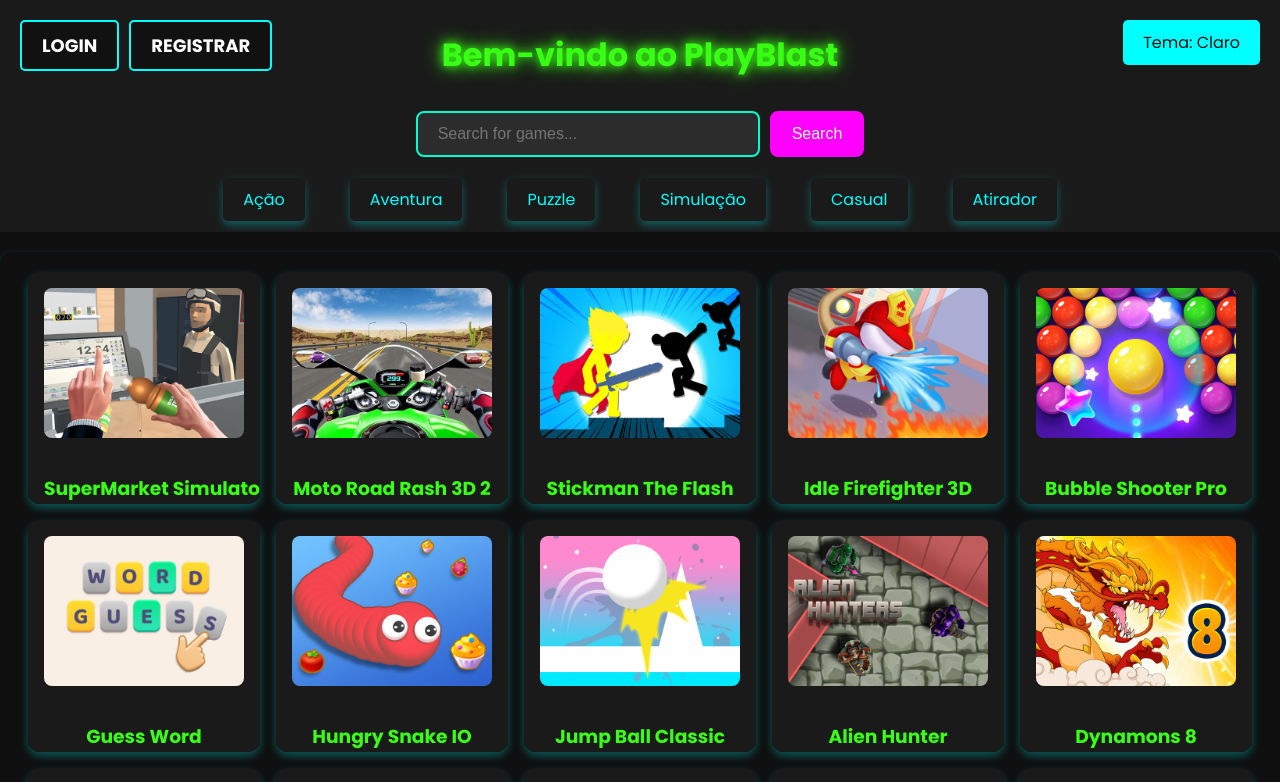
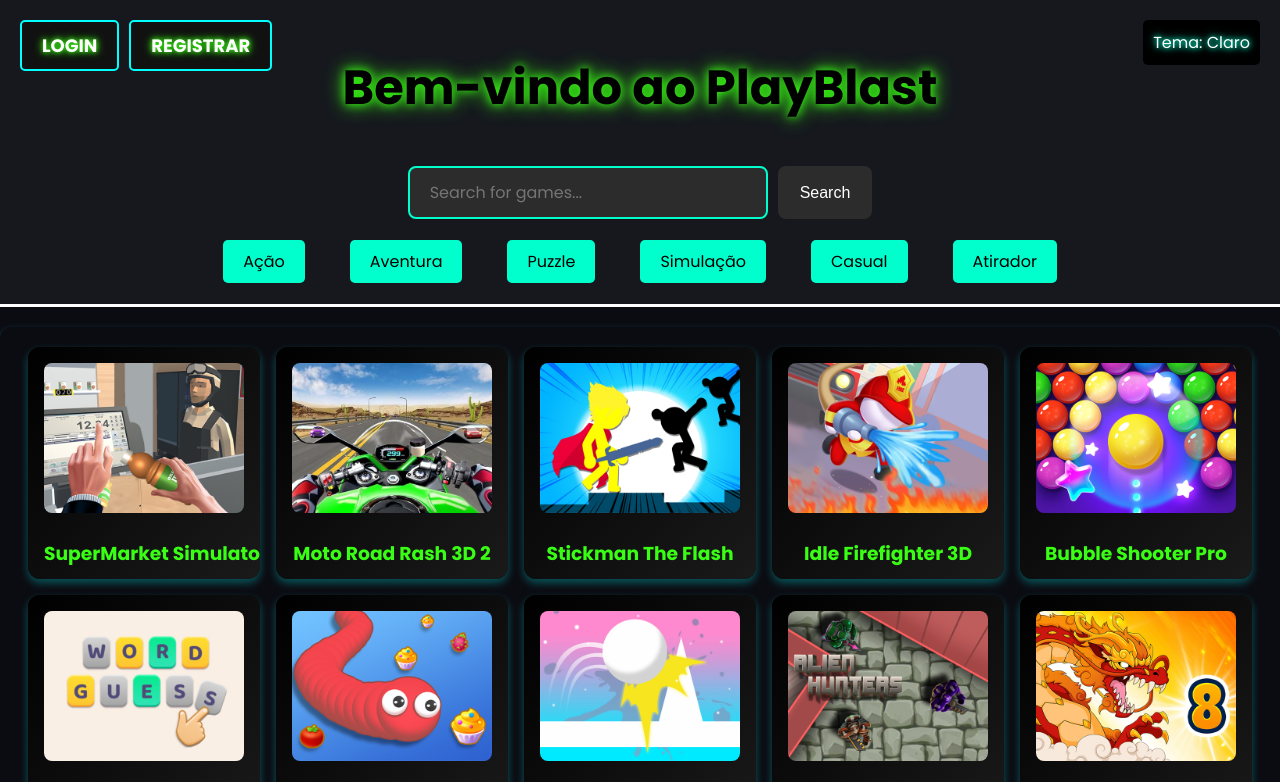
Before and after one commit to pedrolucas201/site-de-jogos, a React (Create React App) app: page / in a window 1280 px wide. Shown: the top 782 px of the page. Built offline with nearby package versions, Linux system fonts and the light colour scheme; no server answers.

Commit message:
feat: light-theme at styles.css feat: Header component

```diff
--- /dev/null
+++ b/src/components/Header.tsx
@@ -0,0 +1,37 @@
+// Header.tsx
+import React from 'react';
+import { Link } from 'react-router-dom';
+import SearchBar from './SearchBar';
+
+interface HeaderProps {
+  theme: 'light' | 'dark';
+  toggleTheme: () => void;
+}
+
+const handleSearch = (query: string) => {
+    setSearchQuery(query.toLowerCase());
+  };
+
+const Header: React.FC<HeaderProps> = ({ theme, toggleTheme }) => {
+  return (
+    <header className={theme === 'light' ? 'light-header' : 'dark-header'}>
+      <h1>Bem-vindo ao PlayBlast</h1>
+      <SearchBar onSearch={handleSearch}/>
+      <nav>
+        <ul>
+          <li><Link to="/category/acao">Ação</Link></li>
+          <li><Link to="/category/aventura">Aventura</Link></li>
+          <li><Link to="/category/puzzle">Puzzle</Link></li>
+          <li><Link to="/category/simulacao">Simulação</Link></li>
+          <li><Link to="/category/casual">Casual</Link></li>
+          <li><Link to="/category/shooter">Atirador</Link></li>
+        </ul>
+      </nav>
+    </header>
+  );
+};
+
+export default Header;
+function setSearchQuery(arg0: string) {
+    throw new Error('Function not implemented.');
+}
--- a/src/components/ThemeSwitcher.tsx
+++ b/src/components/ThemeSwitcher.tsx
@@ -8,8 +8,10 @@ const ThemeSwitcher: React.FC = () => {
     const isHomePage = location.pathname === '/';
 
     const toggleTheme = () => {
-        setTheme(theme === 'light' ? 'dark' : 'light');
+      const newTheme = theme === 'light' ? 'dark' : 'light';
+      setTheme(newTheme);
     };
+
 
     useEffect(() => {
         document.body.className = theme === 'light' ? 'light-theme' : 'dark-theme';
--- a/src/pages/Home.tsx
+++ b/src/pages/Home.tsx
@@ -2,13 +2,14 @@ import React, { useState } from 'react';
 import { Link } from 'react-router-dom';
 import GameCard from '../components/GameCard';
 import { games } from '../data/gamesData';
-import SearchBar from '../components/SearchBar';
+import Header from '../components/Header'; // Importando o Header
 import { Helmet } from 'react-helmet';
 import { useAuthState } from 'react-firebase-hooks/auth';
 import { auth } from '../firebaseConfig';
 
 const Home: React.FC = () => {
   const [searchQuery, setSearchQuery] = useState('');
+  const [theme, setTheme] = useState<'light' | 'dark'>('dark');
   const [user] = useAuthState(auth); // Verifica o estado de autenticação
 
   const handleSearch = (query: string) => {
@@ -19,64 +20,32 @@ const Home: React.FC = () => {
     game.title.toLowerCase().includes(searchQuery)
   );
 
+  const toggleTheme = () => {
+    setTheme(theme === 'light' ? 'dark' : 'light');
+  };
+
   return (
     <div>
       <Helmet>
         <meta name="description" content="Encontre os melhores jogos online em nosso site!" />
         <title>PlayBlast</title>
       </Helmet>
-      <header>
-        <h1>Bem-vindo ao PlayBlast</h1>
-        <SearchBar onSearch={handleSearch} /> {/* Barra de busca */}
-        <nav>
-          <ul>
-            <li>
-              <Link to="/category/acao">Ação</Link>
-            </li>
-            <li>
-              <Link to="/category/aventura">Aventura</Link>
-            </li>
-            <li>
-              <Link to="/category/puzzle">Puzzle</Link>
-            </li>
-            <li>
-              <Link to="/category/simulacao">Simulação</Link>
-            </li>
-            <li>
-              <Link to="/category/casual">Casual</Link>
-            </li>
-            <li>
-              <Link to="/category/shooter">Atirador</Link>
-            </li>
-          </ul>
-        </nav>
-      </header>
+      <Header theme={theme} toggleTheme={toggleTheme} /> {/* Passando as props */}
       <div className="auth-buttons">
         {!user && (
           <>
-            <Link to="/login" className="neon-button">
-              Login
-            </Link>
-            <Link to="/register" className="neon-button">
-              Registrar
-            </Link>
+            <Link to="/login" className="neon-button">Login</Link>
+            <Link to="/register" className="neon-button">Registrar</Link>
           </>
         )}
         {user && (
-          <Link to="/perfil" className="neon-button">
-            Perfil
-          </Link>
+          <Link to="/perfil" className="neon-button">Perfil</Link>
         )}
       </div>
       <main>
         <section className="games-grid">
           {filteredGames.map(game => (
-            <GameCard
-              key={game.id}
-              id={game.id}
-              title={game.title}
-              thumbnail={game.thumbnail}
-            />
+            <GameCard key={game.id} id={game.id} title={game.title} thumbnail={game.thumbnail} />
           ))}
         </section>
       </main>
--- a/src/styles/styles.css
+++ b/src/styles/styles.css
@@ -3,33 +3,101 @@
 @import url('https://fonts.googleapis.com/css2?family=Press+Start+2P&display=swap');
 
 body {
-  font-family: Poppins, sans-serif;
-  background-color: #0f0f0f;
+  font-family: 'Poppins', sans-serif;
   margin: 0;
   padding: 0;
   height: 100%;
   width: 100%;
-  color: #00ffff;
   transition: background-color 0.3s ease, color 0.3s ease;
 }
 
-/* Container principal */
-#root {
-  display: flex;
-  flex-direction: column;
-  min-height: 100vh;
+/* Tema escuro */
+.dark-theme {
+  background-color: #0b0c12; /* Fundo mais escuro */
+  color: #f5f5f5;
 }
 
-/* Cabeçalho */
+.dark-theme header,
+.dark-theme footer {
+  font-family: Poppins, sans-serif;
+  background-color: #16181e;
+  color: #e6e6e6;
+}
+
+.dark-theme h1,
+.dark-theme nav a {
+  font-family: Poppins, sans-serif;
+  color: #000000;
+}
+
+.dark-theme .search-bar input[type="text"] {
+  font-family: Poppins, sans-serif;
+  background-color: #2c2c2c;
+  color: #00ffcc;
+}
+
+.dark-theme .search-bar button {
+  background-color: #2c2c2c;
+  border: 2px solid #2c2c2c;
+  color: white;
+}
+
+.dark-theme .theme-switcher:hover {
+  color: #00a80e;
+  text-shadow: 0 0 10px #00fff2, 0 0 20px #00fff2;
+}
+
+/* Tema claro */
+.light-theme {
+  background-color: #e3f2fd; /* Azul mais claro */
+  color: #0e0e10;
+}
+
+.light-theme header,
+.light-theme footer {
+  font-family: Poppins, sans-serif;
+  background-color: #2d557a;
+  color: #0e0e10;
+}
+
+.light-theme h1,
+.light-theme nav a {
+  font-family: Poppins, sans-serif;
+  text-shadow: 0 0 5px #00ffcc, 0 0 10px #00ffcc;
+  color: #0e0e10;
+}
+
+.light-theme .search-bar input[type="text"] {
+  font-family: Poppins, sans-serif;
+  background-color: #2c2c2c;
+  color: #00ffcc;
+}
+
+.light-theme .search-bar button {
+  background-color: #2c2c2c;
+  border: 2px solid #2c2c2c;
+  color: white;
+}
+
+.light-theme .theme-switcher:hover {
+  color: #00ffcc;
+  text-shadow: 0 0 5px #00ffcc, 0 0 10px #00ffcc;
+}
+
+
+
+/* Estilo neon-gaming */
 header {
-  background-color: #1a1a1a;
-  color: #00ffff;
-  padding: 10px 0;
   text-align: center;
-  width: 100%;
-  position: relative;
-  flex-shrink: 0;
-  z-index: 1;
+  padding: 20px;
+  border-bottom: 3px solid #fff;
+}
+
+h1 {
+  font-family: Poppins, sans-serif;
+  font-size: 3rem;
+  color: #fff;
+  text-shadow: 0 0 10px #00ffcc, 0 0 20px #00ffcc;
 }
 
 nav ul {
@@ -50,17 +118,65 @@ nav ul li {
 }
 
 nav ul li a {
-  color: #00ffff;
-  text-decoration: none;
+  font-size: 1rem; /* Tamanho ajustado para telas menores */
+  text-shadow: 0 0 5px #00ffcc, 0 0 10px #00ffcc;
+  background-color: #00ffcc;
+  color: #0e0e10;
   padding: 10px 20px;
   border-radius: 5px;
-  transition: background-color 0.3s ease, box-shadow 0.3s ease;
-  box-shadow: 0 4px 8px rgba(0, 255, 255, 0.3);
+  transition: color 0.3s ease;
 }
 
 nav ul li a:hover {
-  background-color: #00bfff;
-  box-shadow: 0 6px 12px rgba(0, 255, 255, 0.6);
+  color: #ff00cc;
+  text-shadow: 0 0 5px #ff00cc, 0 0 15px #ff00cc;
+}
+
+/* Botões Neon */
+.neon-button {
+  font-size: 1rem;
+  color: #fff;
+  padding: 10px 20px;
+  border: 2px solid #39ff14;
+  background-color: transparent;
+  cursor: pointer;
+  text-shadow: 0 0 5px #39ff14, 0 0 10px #39ff14;
+  transition: background-color 0.3s ease, text-shadow 0.3s ease;
+}
+
+.neon-button:hover {
+  background-color: #39ff14;
+  text-shadow: 0 0 10px #39ff14, 0 0 20px #39ff14;
+}
+
+
+/* Switch de Tema */
+.theme-switcher {
+  font-family: Poppins, sans-serif;
+  position: fixed;
+  top: 20px;
+  right: 20px;
+  font-size: 1rem;
+  padding: 10px;
+  color: #fff;
+  border: none;
+  background-color: #000000;
+  border-radius: 5px;
+  cursor: pointer;
+  text-shadow: 0 0 5px #00ffcc, 0 0 10px #00ffcc;
+}
+
+.theme-switcher:hover {
+  color: #ff00cc;
+  text-shadow: 0 0 10px #ff00cc, 0 0 20px #ff00cc;
+}
+
+/* Footer */
+footer {
+  text-align: center;
+  padding: 20px;
+  font-size: 1rem;
+  text-shadow: 0 0 5px #00ffcc, 0 0 10px #00ffcc;
 }
 
 /* Grid de Jogos */
@@ -81,7 +197,7 @@ nav ul li a:hover {
 
 /* Card de Jogos */
 .game-card {
-  background: linear-gradient(135deg, #1a1a1a 0%, #1a1a1a 100%);
+  background: linear-gradient(135deg, #000000 0%, #1a1a1a 100%);
   border-radius: 12px;
   padding: 16px;
   box-shadow: 0 4px 8px rgba(0, 255, 255, 0.3);
@@ -109,10 +225,9 @@ nav ul li a:hover {
   max-width: 100%;
   height: auto;
   border-radius: 8px;
-  margin-bottom: 10px;
 }
 
-/* Contêiner do Iframe */
+/* Contêiner de Iframe */
 .iframe-container {
   display: flex;
   justify-content: center;
@@ -123,21 +238,9 @@ nav ul li a:hover {
   border-radius: 12px;
   box-shadow: 0 4px 8px rgba(0, 255, 255, 0.3);
   transition: box-shadow 0.3s ease;
-  z-index: 1;
 }
 
-/* Rodapé */
-footer {
-  text-align: center;
-  padding: 10px;
-  background-color: #1a1a1a;
-  color: #00ffff;
-  position: relative;
-  z-index: 1;
-  flex-shrink: 0;
-}
-
-/* Botão de voltar para a página inicial */
+/* Botão de Voltar para a Página Inicial */
 .back-to-home-button {
   position: fixed;
   bottom: 20px;
@@ -149,82 +252,20 @@ footer {
   color: #0f0f0f;
   font-size: 16px;
   cursor: pointer;
-  z-index: 1000;
   transition: background-color 0.3s ease;
-  font-family: Poppins, sans-serif;
 }
 
 .back-to-home-button:hover {
   background-color: #ff007f;
 }
 
-/* Switch de tema */
-
-.theme-switcher {
-  font-family: Poppins, sans-serif;
-  position: absolute;
-  top: 20px;
-  right: 20px;
-  padding: 10px 20px;
-  border: none;
-  border-radius: 5px;
-  background-color: #00ffff;
-  color: #0f0f0f;
-  font-size: 16px;
-  cursor: pointer;
-  z-index: 1000;
-}
-
-.theme-switcher:hover {
-  background-color: #00bfff;
-}
-
-/* Tema Claro */
-body.light-theme {
-  background-color: #ddd9ce;
-  color: #000000;
-}
-
-header.light-theme {
-  background-color: #00ffff;
-  color: #0f0f0f;
-  padding: 10px 0;
-  text-align: center;
-  width: 100%;
-  position: relative;
-  flex-shrink: 0;
-  z-index: 1;
-
-}
-
-footer.light-theme {
-  background-color: #00ffff;
-  color: #0f0f0f;
-}
-
-.game-card.light-theme {
-  background: linear-gradient(135deg, #ffffff 0%, #f0f0f0 100%);
-  box-shadow: 0 4px 8px rgba(255, 0, 255, 0.3);
-}
-
-.game-card.light-theme h3 {
-  color: #ff00ff;
-}
-
-.back-to-home-button.light-theme {
-  background-color: #00ffff;
-  color: #0f0f0f;
-}
-
 /* Barra de Pesquisa */
-
 .search-bar {
   display: flex;
   justify-content: center;
   margin: 20px 0;
   padding: 10px;
   border-radius: 8px;
-  font: Poppins, sans-serif;
 }
 
 .search-bar input[type="text"] {
@@ -232,12 +273,8 @@ footer.light-theme {
   font-size: 16px;
   border: 2px solid #00ffcc;
   border-radius: 8px;
-  outline: none;
   background-color: #2c2c2c;
   color: #00ffcc;
-  flex-grow: 1;
-  max-width: 300px;
-  font: Poppins, sans-serif;
 }
 
 .search-bar button {
@@ -251,41 +288,8 @@ footer.light-theme {
   cursor: pointer;
 }
 
-.search-bar input[type="text"]:focus {
-  border-color: #ff00ff;
-}
-
-.search-input ::placeholder{
-  font: Poppins, sans-serif;
-}
-
-/* Estilos para Botões Neon */
-.neon-button {
-  display: inline-block;
-  padding: 10px 20px;
-  font-size: 18px;
-  font-weight: bold;
-  color: #fff;
-  background-color: #111;
-  border: 2px solid #0ff;
-  text-decoration: none;
-  transition: all 0.3s ease;
-  text-transform: uppercase;
-  cursor: pointer;
-  border-radius: 5px;
-  font-family: Poppins, sans-serif;
-  z-index: 1000;
-}
-
-.neon-button:hover {
-  color: #0ff;
-  box-shadow: 0 0 10px #0ff, 0 0 20px #0ff, 0 0 30px #0ff;
-  border-color: #00f6ff;
-}
-
-/* Estilos para o container de registro */
-
-.register-container {
+/* Formulário de Registro */
+.register-container, .login-container {
   display: flex;
   flex-direction: column;
   align-items: center;
@@ -296,12 +300,7 @@ footer.light-theme {
   font-family: 'Press Start 2P', cursive;
 }
 
-h1 {
-  color: #39ff14;
-  text-shadow: 0 0 10px #39ff14, 0 0 20px #39ff14;
-}
-
-.register-form {
+.register-form, .login-form {
   display: flex;
   flex-direction: column;
   gap: 20px;
@@ -309,7 +308,7 @@ h1 {
   max-width: 400px;
 }
 
-.register-form input {
+.register-form input, .login-form input {
   padding: 15px;
   font-size: 16px;
   background-color: #222;
@@ -319,23 +318,23 @@ h1 {
   outline: none;
 }
 
-.register-form input:focus {
+.register-form input:focus, .login-form input:focus {
   border-color: #00ffff;
 }
 
-.register-form button {
+.register-form button, .login-form button {
   padding: 15px;
   background-color: #39ff14;
   color: black;
   font-weight: bold;
   cursor: pointer;
   border: none;
-  text-transform: uppercase;
   transition: background-color 0.3s ease;
 }
 
-.register-form button:hover {
+.register-form button:hover, .login-form button:hover {
   background-color: #00ffff;
+  box-shadow: 0 0 10px #00ffff, 0 0 20px #00ffff, 0 0 30px #00ffff;
 }
 
 .error-message {
@@ -413,6 +412,7 @@ h1 {
 
 .login-form button:hover {
   background-color: #00ffff;
+  box-shadow: 0 0 10px #00ffff, 0 0 20px #00ffff, 0 0 30px #00ffff;
 }
 
 .error-message {
@@ -619,7 +619,7 @@ a:hover {
   .back-to-home-button {
     bottom: 10px; /* Ajuste de posição para telas menores */
     right: 10px; /* Ajuste de posição para telas menores */
-    padding: 10px 15px; /* Ajuste de tamanho dos botões em telas menores */
+    padding: 8px 16px; /* Ajuste de tamanho dos botões em telas menores */
     font-size: 0.8rem;
   }
 
@@ -713,7 +713,7 @@ a:hover {
   }
 
   .logout-button {
-    padding: 10px 15px; /* Ajuste de tamanho dos botões em telas menores */
+    padding: 8px 16px; /* Ajuste de tamanho dos botões em telas menores */
     font-size: 0.8rem;
     background-color: #ff4c4c;
     color: white;
```
